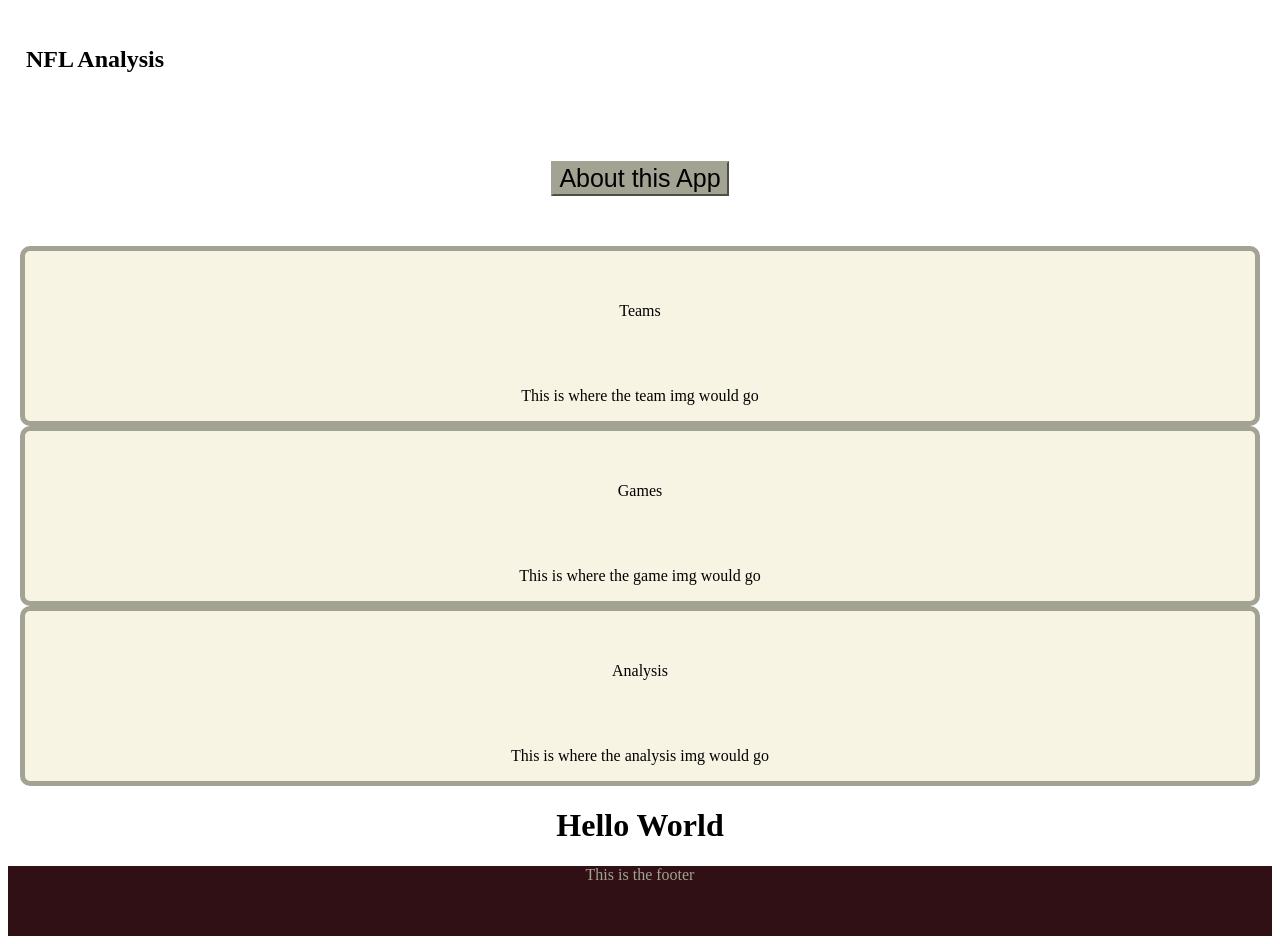
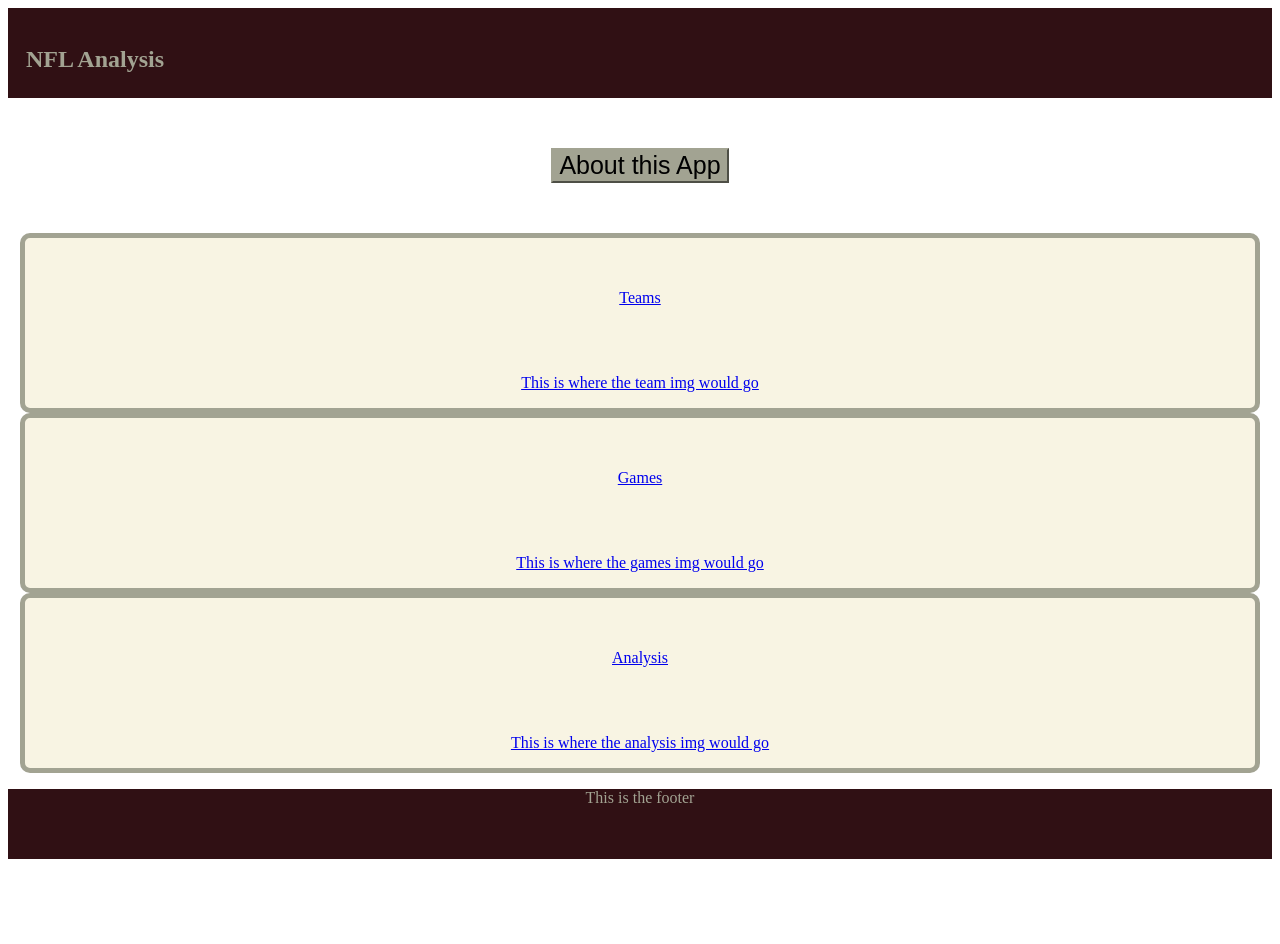
Before and after one commit to Juicester/project4-frontend, a React (Create React App) app: page / in a window 1280 px wide. After the commit the page ends 867 px from the top, so only its background shows below. Built offline with nearby package versions, Linux system fonts and the light colour scheme.

Commit message:
added links to pages

```diff
--- a/src/App.js
+++ b/src/App.js
@@ -1,18 +1,23 @@
 import React from 'react';
 import './App.css';
+import { Route, Switch } from 'react-router-dom';
 import Header from './components/Header/Header';
 import Footer from './components/Footer/Footer';
 import Homepage from './components/Homepage/Homepage';
-import { Route, Switch } from 'react-router-dom';
+import TeamsPage from './components/TeamsPage/TeamsPage';
+import GamesPage from './components/GamesPage/GamesPage';
+import AnalysisPage from './components/AnalysisPage/AnalysisPage';
 
-function App() {
+function App(props) {
 	return (
-		<div className='App'>
+		<div className={props.location.pathname === '/' ? 'App bg' : 'App'}>
 			<Header />
 			<Switch>
 				<Route path={`/`} exact={true} component={Homepage} />
+				<Route path={`/teams`} exact={true} component={TeamsPage} />
+				<Route path={`/games`} exact={true} component={GamesPage} />
+				<Route path={`/analysis`} exact={true} component={AnalysisPage} />
 			</Switch>
-			<h1>Hello World</h1>
 			<Footer />
 		</div>
 	);
--- a/src/components/AnalysisPage/AnalysisPage.js
+++ b/src/components/AnalysisPage/AnalysisPage.js
@@ -0,0 +1,13 @@
+import React, { Component } from 'react';
+
+class AnalysisPage extends Component {
+	render() {
+		return (
+			<div>
+				<h1>Analysis Page</h1>
+			</div>
+		);
+	}
+}
+
+export default AnalysisPage;
--- a/src/components/GamesPage/GamesPage.js
+++ b/src/components/GamesPage/GamesPage.js
@@ -0,0 +1,13 @@
+import React, { Component } from 'react';
+
+class GamesPage extends Component {
+	render() {
+		return (
+			<div>
+				<h1>Games Page</h1>
+			</div>
+		);
+	}
+}
+
+export default GamesPage;
--- a/src/components/Header/Header.js
+++ b/src/components/Header/Header.js
@@ -7,11 +7,11 @@ import Navbar from 'react-bootstrap/Navbar';
 class Header extends Component {
 	render() {
 		return (
-			<div>
+			<header>
 				<Navbar className='header-container'>
 					<h1>NFL Analysis</h1>
 				</Navbar>
-			</div>
+			</header>
 		);
 	}
 }
--- a/src/components/Homepage/Homepage.js
+++ b/src/components/Homepage/Homepage.js
@@ -54,20 +54,26 @@ function Homepage() {
 				<Row>
 					<Col>
 						<Card className='home-cards'>
-							<Card.Title>Teams</Card.Title>
-							<Card.Text>This is where the team img would go</Card.Text>
+							<Link to='/teams' className='item btn stretched-link'>
+								<Card.Title>Teams</Card.Title>
+								<Card.Text>This is where the team img would go</Card.Text>
+							</Link>
 						</Card>
 					</Col>
 					<Col>
 						<Card className='home-cards'>
-							<Card.Title>Games</Card.Title>
-							<Card.Text>This is where the game img would go</Card.Text>
+							<Link to='/games' className='item btn stretched-link'>
+								<Card.Title>Games</Card.Title>
+								<Card.Text>This is where the games img would go</Card.Text>
+							</Link>
 						</Card>
 					</Col>
 					<Col>
 						<Card className='home-cards'>
-							<Card.Title>Analysis</Card.Title>
-							<Card.Text>This is where the analysis img would go</Card.Text>
+							<Link to='/analysis' className='item btn stretched-link'>
+								<Card.Title>Analysis</Card.Title>
+								<Card.Text>This is where the analysis img would go</Card.Text>
+							</Link>
 						</Card>
 					</Col>
 				</Row>
--- a/src/components/TeamsPage/TeamsPage.js
+++ b/src/components/TeamsPage/TeamsPage.js
@@ -0,0 +1,13 @@
+import React, { Component } from 'react';
+
+class TeamsPage extends Component {
+	render() {
+		return (
+			<div>
+				<h1>Teams Page</h1>
+			</div>
+		);
+	}
+}
+
+export default TeamsPage;
```
